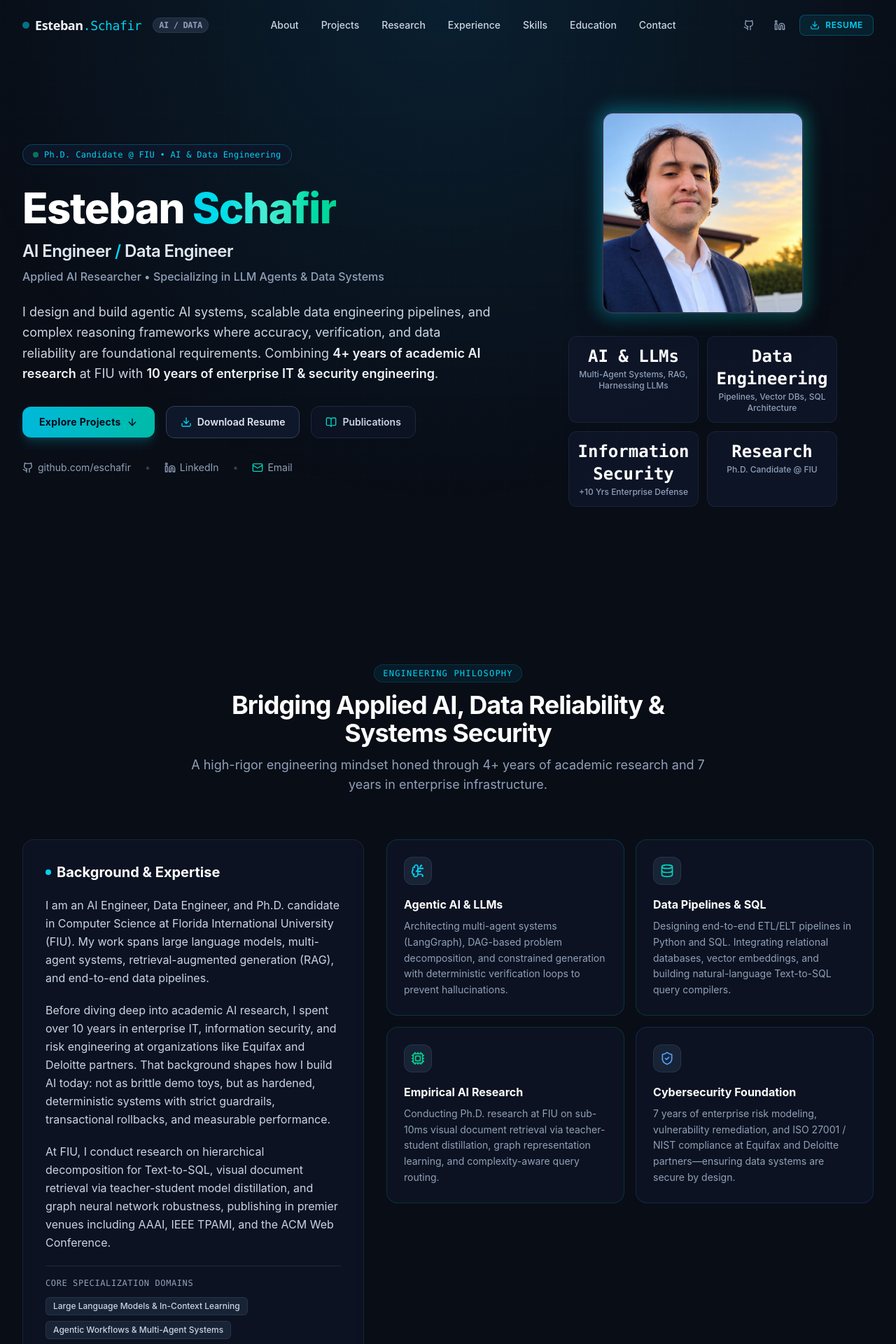
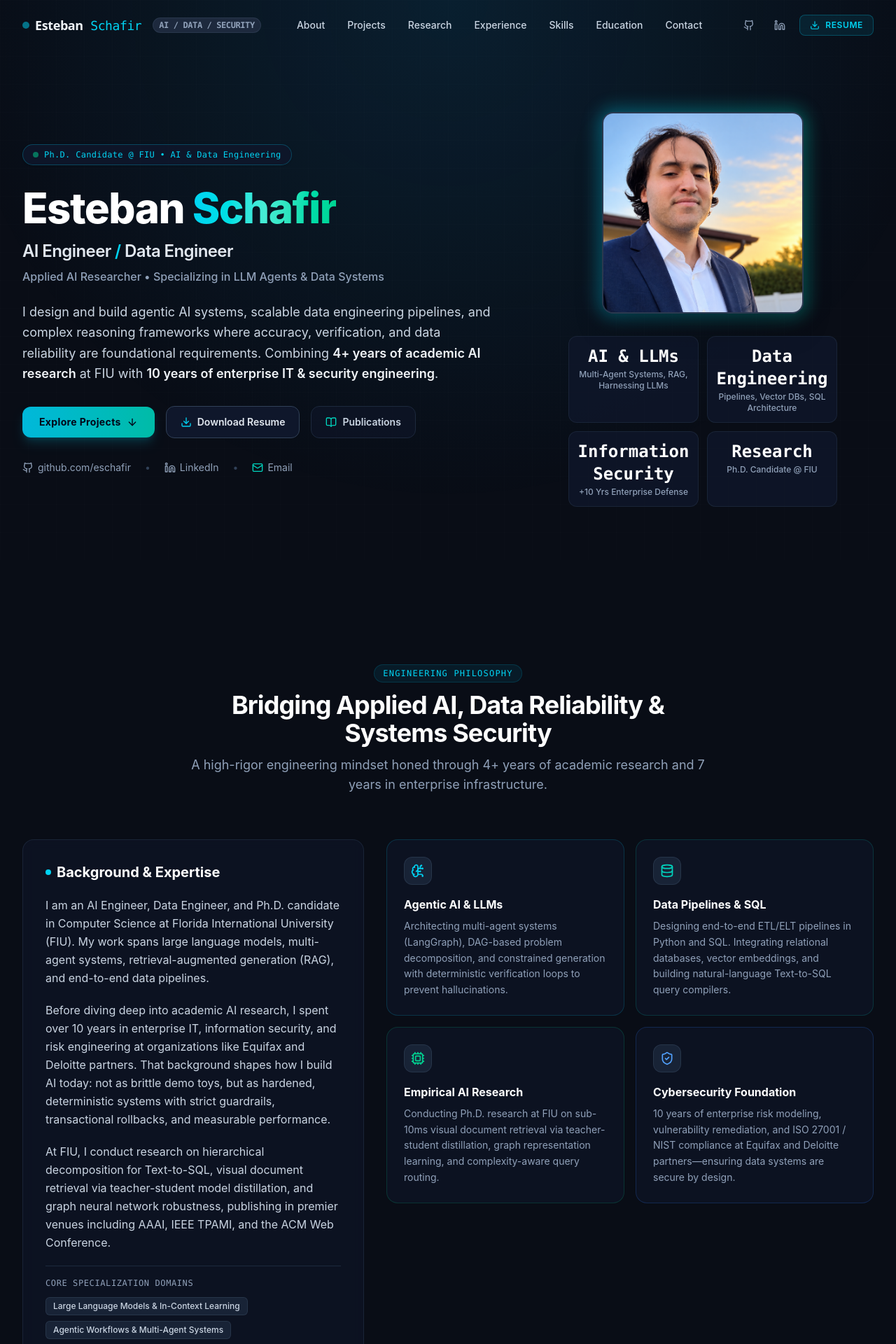
Before and after one commit to eschafir/portfolio, a Next.js app: page / in a window 1280 px wide. Shown: the top 1920 px of the page at 70% size. Built offline with nearby package versions, Linux system fonts and the light colour scheme.

Commit message:
Modified contact information and Navbar panel

```diff
--- a/src/components/About.tsx
+++ b/src/components/About.tsx
@@ -26,7 +26,7 @@ const pillars = [
   {
     icon: ShieldCheck,
     title: "Cybersecurity Foundation",
-    description: "7 years of enterprise risk modeling, vulnerability remediation, and ISO 27001 / NIST compliance at Equifax and Deloitte partners—ensuring data systems are secure by design.",
+    description: "10 years of enterprise risk modeling, vulnerability remediation, and ISO 27001 / NIST compliance at Equifax and Deloitte partners—ensuring data systems are secure by design.",
     color: "text-blue-400",
     border: "border-blue-500/20"
   }
--- a/src/components/Contact.tsx
+++ b/src/components/Contact.tsx
@@ -34,7 +34,7 @@ export function Contact() {
             Let&apos;s Build Together
           </h2>
           <p className="text-slate-400 text-base sm:text-lg">
-            Open to senior AI Engineering, Data Engineering, and Applied Research opportunities. Reach out directly via email, phone, or professional networks.
+            Open to AI Engineering and Data Engineering opportunities. Reach out directly via email or professional networks.
           </p>
         </div>
 
@@ -75,7 +75,7 @@ export function Contact() {
             </div>
 
             {/* Phone Card */}
-            <div className="flex items-center justify-between p-4 rounded-xl bg-slate-950/60 border border-slate-800 hover:border-cyan-500/40 transition-colors">
+            {/* <div className="flex items-center justify-between p-4 rounded-xl bg-slate-950/60 border border-slate-800 hover:border-cyan-500/40 transition-colors">
               <div className="flex items-center space-x-3 truncate">
                 <div className="w-10 h-10 rounded-lg bg-teal-950/80 border border-teal-800/60 flex items-center justify-center shrink-0">
                   <Phone className="w-5 h-5 text-teal-400" />
@@ -98,7 +98,7 @@ export function Contact() {
               >
                 {copiedPhone ? <Check className="w-4 h-4 text-emerald-400" /> : <Copy className="w-4 h-4" />}
               </button>
-            </div>
+            </div> */}
 
             {/* Location Card */}
             <div className="flex items-center space-x-3 p-4 rounded-xl bg-slate-950/60 border border-slate-800">
--- a/src/components/Navbar.tsx
+++ b/src/components/Navbar.tsx
@@ -45,10 +45,10 @@ export function Navbar() {
           >
             <span className="w-2.5 h-2.5 rounded-full bg-cyan-400 animate-pulse group-hover:scale-125 transition-transform" />
             <span className="text-slate-100 font-sans font-bold text-lg">
-              Esteban<span className="text-cyan-400 font-mono font-medium">.Schafir</span>
+              Esteban<span className="text-cyan-400 font-mono font-medium"> Schafir</span>
             </span>
             <span className="hidden sm:inline-block text-xs uppercase px-2 py-0.5 rounded-full bg-slate-800 text-slate-400 border border-slate-700/60 ml-2">
-              AI / Data
+              AI / Data / Security
             </span>
           </Link>
 
```
